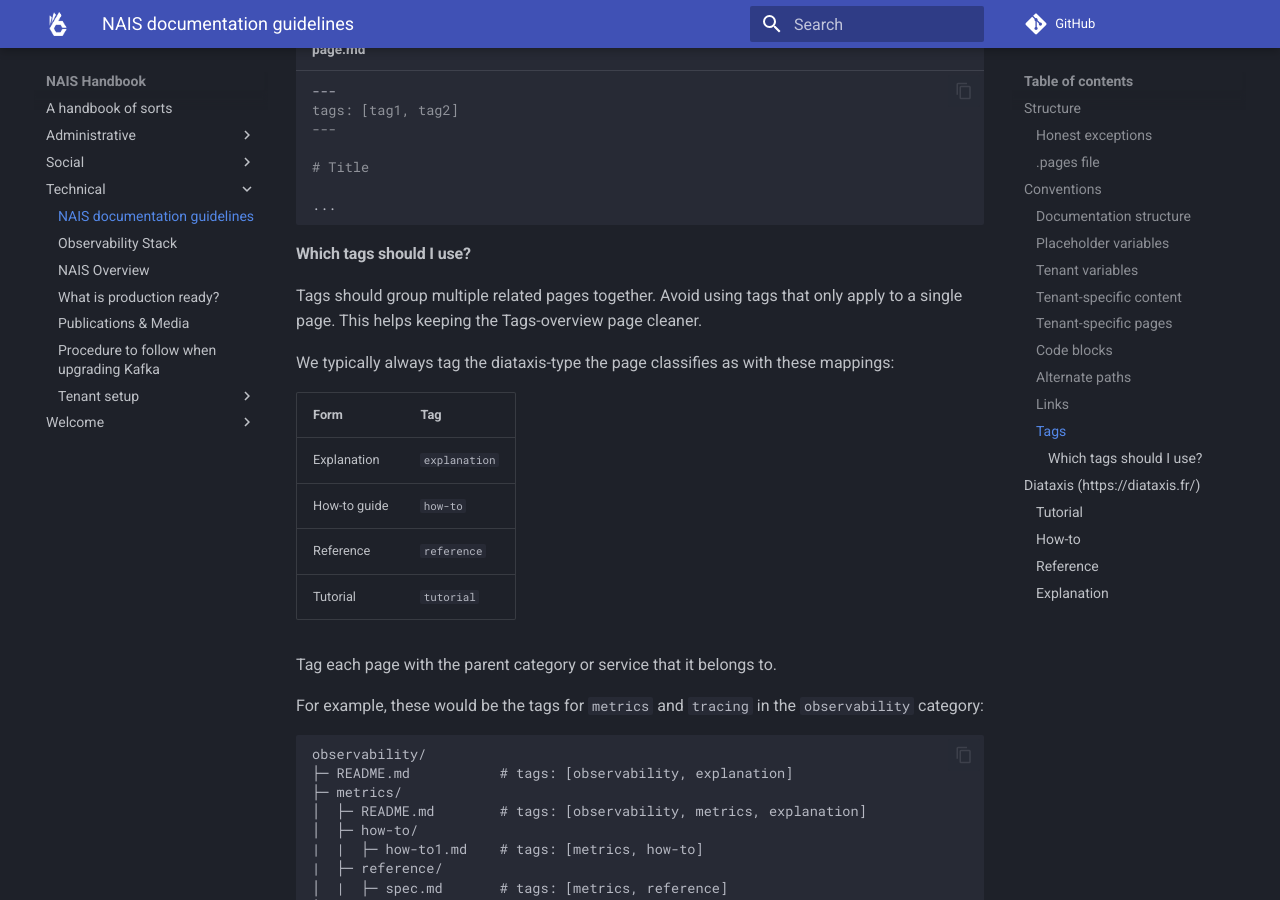
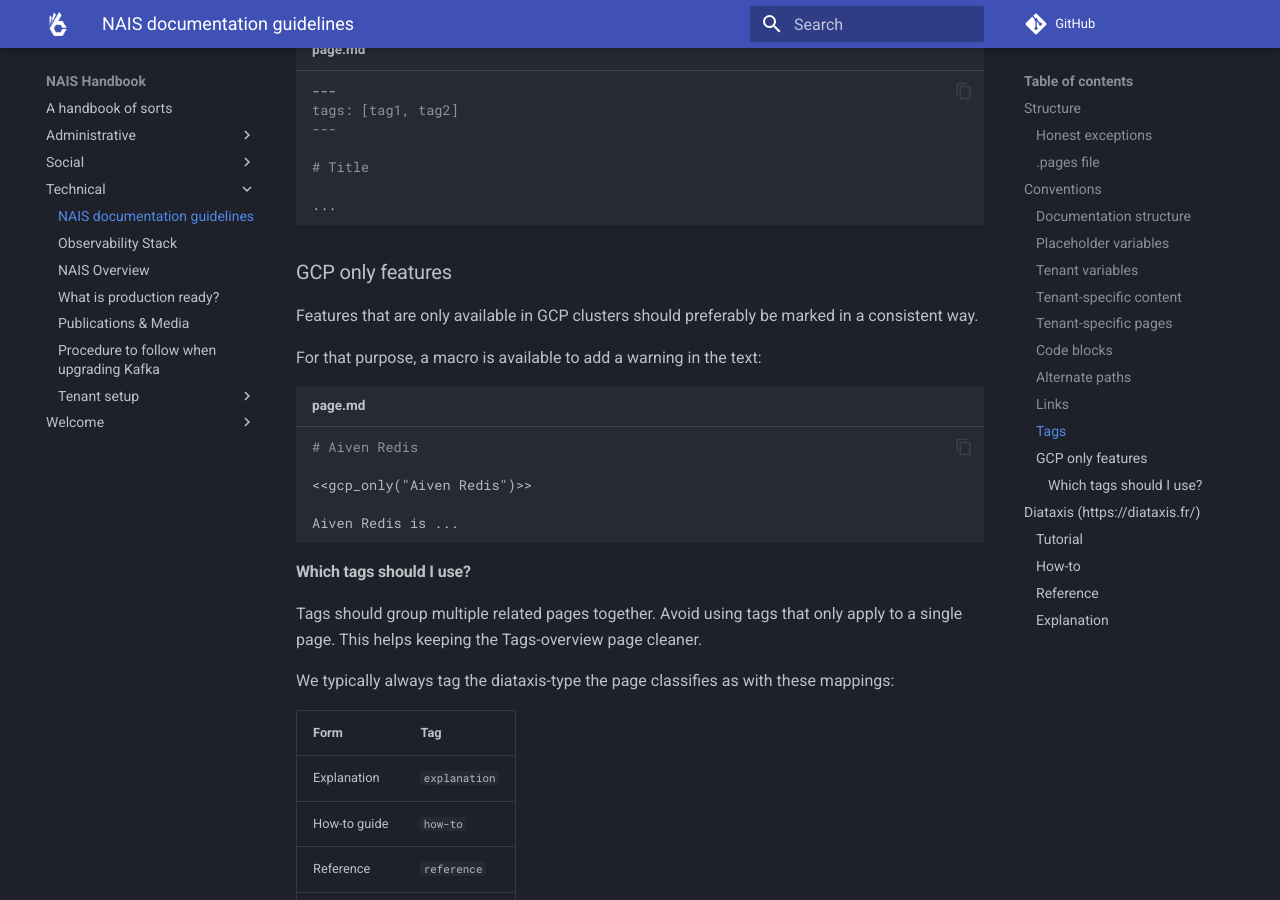
Before and after one commit to nais/handbook, an MkDocs documentation site: the page built from docs/technical/doc-guidelines.md, in a window 1280 px wide and 900 px high, scrolled down 4737 px. Built offline with MkDocs 1.6.1 and Material for MkDocs 9.7.7, drawn with Linux system fonts in a browser that asks for light colours; emoji names are drawn with the system emoji font; comment, search, counter and statistics services are not loaded.

Commit message:
Add section about GCP only features

````diff
--- a/docs/technical/doc-guidelines.md
+++ b/docs/technical/doc-guidelines.md
@@ -180,6 +180,21 @@ tags: [tag1, tag2]
 ...
 ```
 
+### GCP only features
+
+Features that are only available in GCP clusters should preferably be marked in a consistent way.
+
+For that purpose, a macro is available to add a warning in the text:
+
+```markdown title="page.md"
+# Aiven Redis
+
+<<gcp_only("Aiven Redis")>>
+
+Aiven Redis is ...
+```
+
+
 #### Which tags should I use?
 
 Tags should group multiple related pages together.
````
